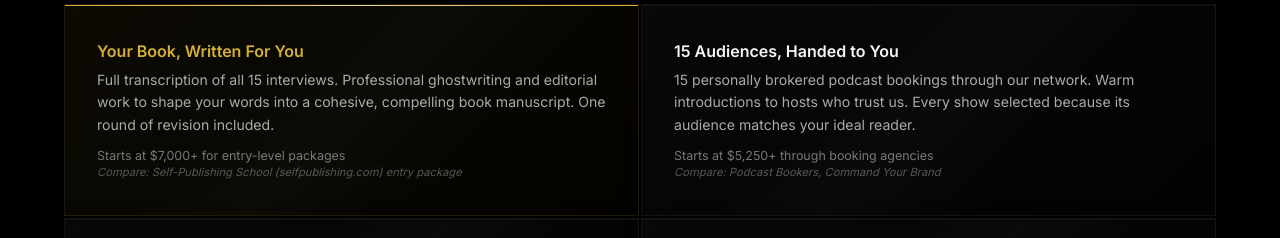
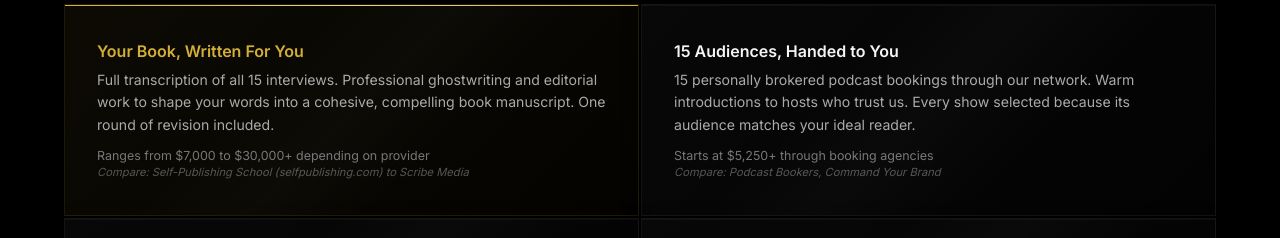
Before and after one commit to brettkmoore/podcastnetwork-site, a plain HTML site: page pre-sold-author.html in a window 1280 px wide. Shown: the part 2972-3210 px from the top of the page. Drawn offline with nearby package versions, Linux system fonts and the light colour scheme; a web font is replaced by a local one.

Commit message:
copy: book card now shows SPS-to-Scribe range

```diff
--- a/pre-sold-author.html
+++ b/pre-sold-author.html
@@ -431,8 +431,8 @@ footer{border-top:1px solid rgba(255,255,255,.03);padding:48px 0}
       <div class="offer-card offer-card-hero reveal">
         <h4>Your Book, Written For You</h4>
         <p>Full transcription of all 15 interviews. Professional ghostwriting and editorial work to shape your words into a cohesive, compelling book manuscript. One round of revision included.</p>
-        <div class="offer-value">Starts at $7,000+ for entry-level packages</div>
-        <div class="offer-source">Compare: Self-Publishing School (selfpublishing.com) entry package</div>
+        <div class="offer-value">Ranges from $7,000 to $30,000+ depending on provider</div>
+        <div class="offer-source">Compare: Self-Publishing School (selfpublishing.com) to Scribe Media</div>
       </div>
       <div class="offer-card reveal reveal-d1">
         <h4>15 Audiences, Handed to You</h4>
```
